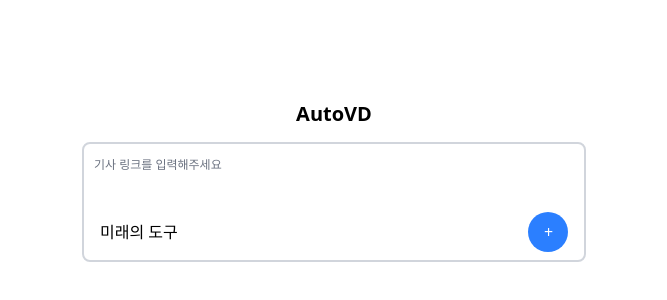
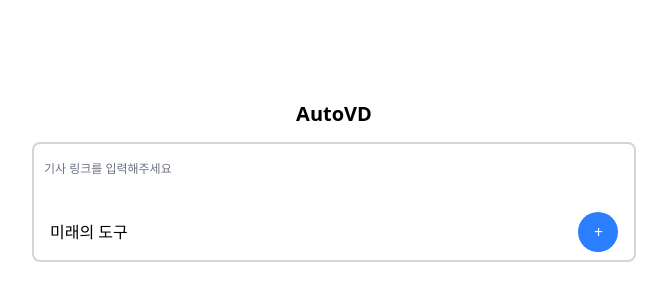
Before and after one commit to AutoVdMvp/AutoVd-FE, a Next.js app: page / in a window 1280 px wide. Shown: the part 212-512 px from the top of the page, without its empty margins (306-973 px from the left). Built offline with nearby package versions, Linux system fonts and the light colour scheme.

Commit message:
feat : input 컴포넌트 구현

```diff
--- a/src/app/(pages)/page.tsx
+++ b/src/app/(pages)/page.tsx
@@ -7,10 +7,11 @@ export default function Home() {
 
   const handleSubmit = (text: string) => {
     setItems([...items, text]);
+    console.log(text);
   };
 
   return (
-    <main className="flex min-h-screen flex-col items-center justify-center p-24">
+    <main className="flex flex-col items-center justify-center min-h-screen p-24">
       <h1 className="text-xl font-bold">AutoVD</h1>
       <div className="flex flex-col m-3.5 gap-3">
         <div className="relative">
--- a/src/shared/ui/editor-input/EditorInput.tsx
+++ b/src/shared/ui/editor-input/EditorInput.tsx
@@ -1,30 +1,29 @@
 "use client";
 
-import { useRef } from "react";
+import { forwardRef } from "react";
 
 interface EditorInputProps {
   placeholder: string;
   onKeyDown?: (e: React.KeyboardEvent<HTMLDivElement>) => void;
 }
 
-export function EditorInput({ placeholder, onKeyDown }: EditorInputProps) {
-  const editorRef = useRef<HTMLDivElement>(null);
-
+export const EditorInput = forwardRef<HTMLDivElement, EditorInputProps>(
+  ({ placeholder, onKeyDown }, ref) => {
     return (
       <div
-      ref={editorRef}
-      contentEditable="true"
+        ref={ref}
+        contentEditable
         role="textbox"
         enterKeyHint="enter"
         data-placeholder={placeholder}
         aria-label={placeholder}
         aria-multiline="true"
-      aria-required="false"
-      aria-invalid="false"
-      translate="no"
         tabIndex={0}
         onKeyDown={onKeyDown}
-      className="text-lg leading-4 w-125 p-2.5 min-h-12 border-none outline-none transition-colors duration-200 whitespace-pre-wrap wrap-break-word"
+        className="text-lg leading-6 w-150 p-2.5 min-h-12 border-none outline-none transition-colors duration-200 whitespace-pre-wrap wrap-break-word"
       />
     );
-}
+  },
+);
+
+EditorInput.displayName = "EditorInput";
--- a/src/widgets/article-editor/ui/ArticleEditor.tsx
+++ b/src/widgets/article-editor/ui/ArticleEditor.tsx
@@ -7,28 +7,35 @@ import type { ArticleEditorProps } from "../model/types";
 export function ArticleEditor({ onSubmit }: ArticleEditorProps) {
   const editorRef = useRef<HTMLDivElement>(null);
 
+  const submitText = () => {
+    const text = editorRef.current?.innerText.trim() || "";
+
+    if (!text) return;
+
+    onSubmit(text);
+    if (editorRef.current) {
+      editorRef.current.innerText = "";
+    }
+  };
   const handleKeyDown = (e: React.KeyboardEvent<HTMLDivElement>) => {
     if (e.key === "Enter" && !e.shiftKey) {
       e.preventDefault();
-      const text = editorRef.current?.innerText.trim() || "";
-      if (text) {
-        onSubmit(text);
-        if (editorRef.current) {
-          editorRef.current.innerText = "";
-        }
-      }
+      submitText();
     }
   };
-
   return (
     <div className="flex flex-col w-full gap-3 overflow-y-auto border-2 border-gray-300 rounded-lg outline-none scrollbar-none">
       <EditorInput
+        ref={editorRef}
         placeholder="기사 링크를 입력해주세요"
         onKeyDown={handleKeyDown}
       />
       <div className="flex items-center justify-between px-4 py-2">
         <div>미래의 도구</div>
-        <button className="w-10 h-10 px-4 py-2 text-white transition-colors bg-blue-500 rounded-full hover:bg-blue-600">
+        <button
+          onClick={submitText}
+          className="w-10 h-10 px-4 py-2 text-white transition-colors bg-blue-500 rounded-full hover:bg-blue-600"
+        >
           +
         </button>
       </div>
```
Lines whose indentation alone changed are shown as unchanged.
